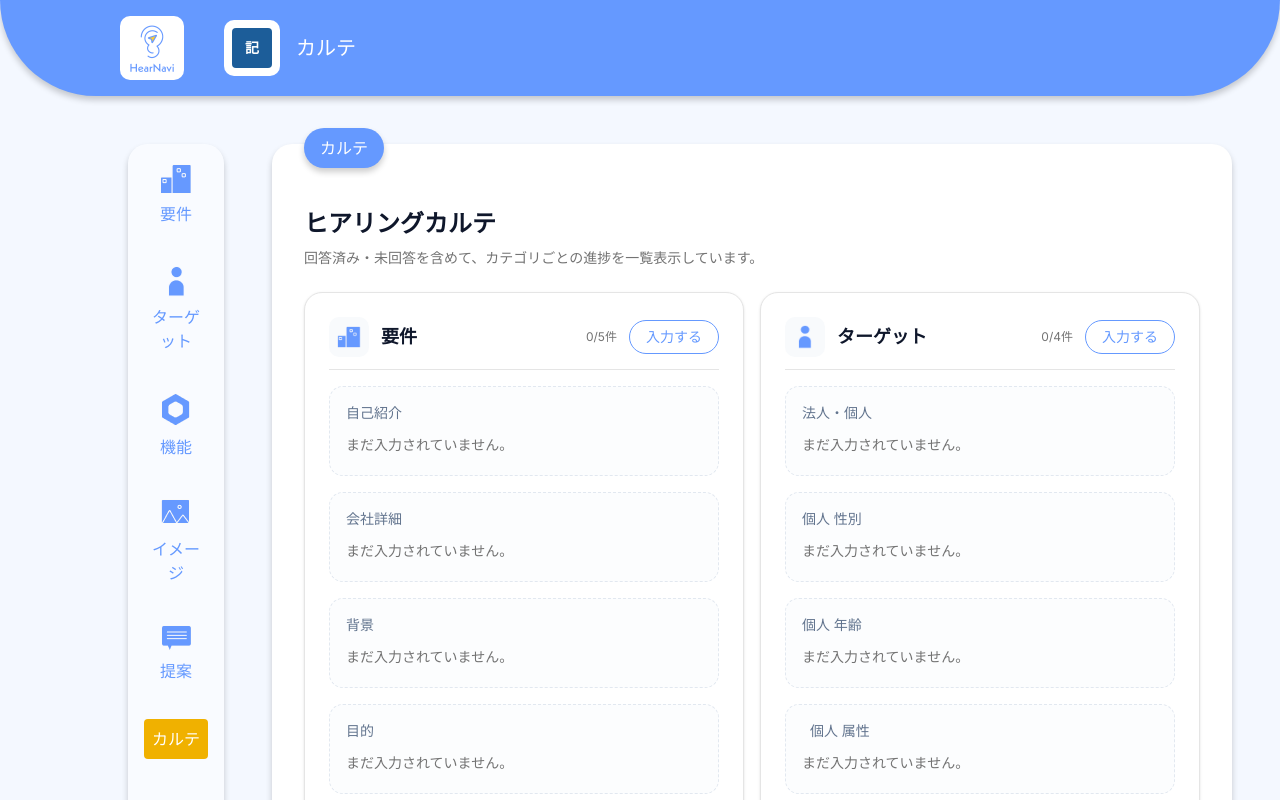
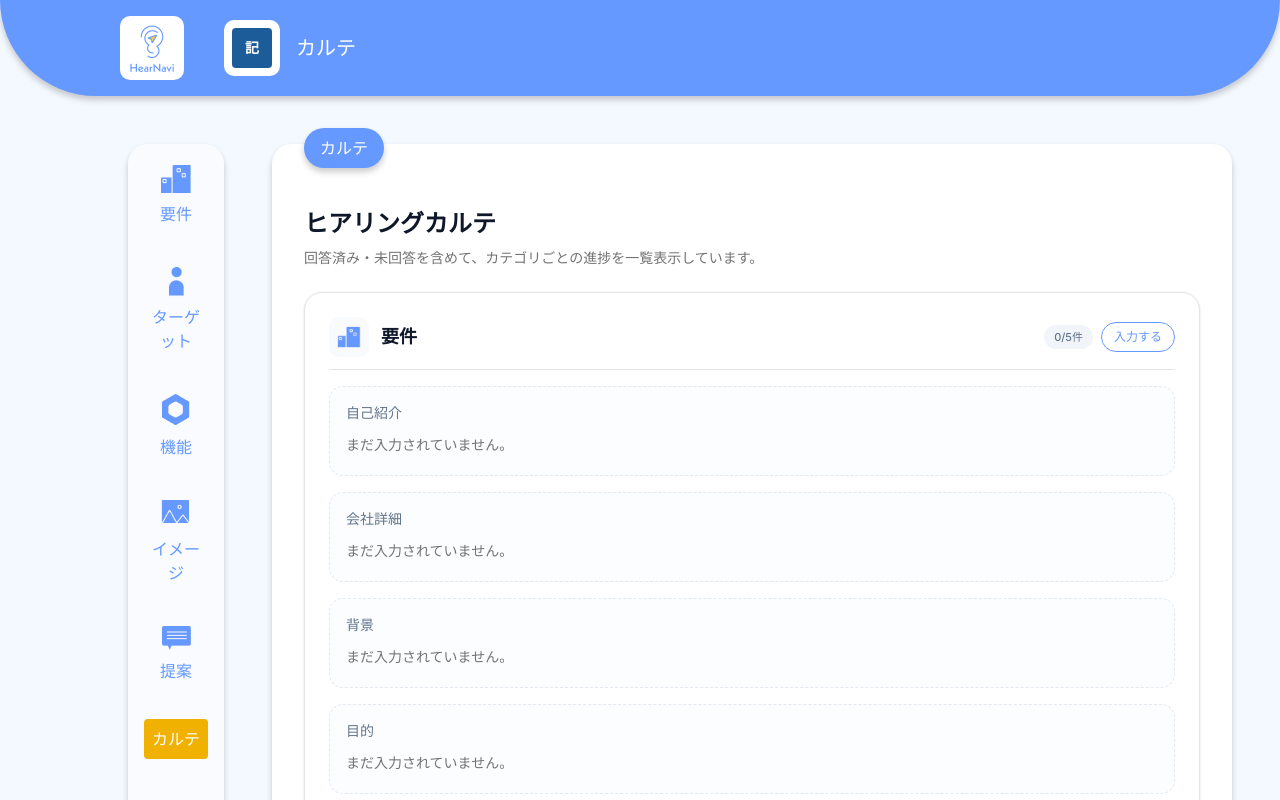
Before and after one commit to aobalab/hear-navi, a Next.js app: page /hearing/record in a window 1280 px wide. Shown: the top 800 px of the page. Built offline with nearby package versions, Linux system fonts and the light colour scheme.

Commit message:
feat: enhance RecordPage layout for requirements category and improve filled count display

```diff
--- a/app/hearing/record/page.tsx
+++ b/app/hearing/record/page.tsx
@@ -466,9 +466,10 @@ export default function RecordPage() {
                             const categoryItems = items[categoryKey] ?? [];
                             const filledCount = categoryItems.filter((item) => item.isFilled).length;
                             const categoryHref = `/hearing/${categoryKey}/${category.sections[0].title}`;
+                            const isRequirementsCategory = categoryKey === "requirements";
 
                             return (
-                                <section key={categoryKey} className="rounded-2xl border border-border bg-white p-6 shadow-sm">
+                                <section key={categoryKey} className={isRequirementsCategory ? "rounded-2xl border border-border bg-white p-6 shadow-sm xl:col-span-2" : "rounded-2xl border border-border bg-white p-6 shadow-sm"}>
                                     <div className="mb-4 flex items-center justify-between gap-4 border-b border-border pb-3">
                                         <div className="flex items-center gap-3">
                                             <figure className="flex h-10 w-10 items-center justify-center rounded-lg bg-slate-50 p-2">
@@ -482,13 +483,15 @@ export default function RecordPage() {
                                                 <h2 className="text-lg font-semibold text-slate-900">{category.label}</h2>
                                             </div>
                                         </div>
-                                        <div className="flex items-center gap-3">
-                                            <span className="text-xs text-muted-foreground">{filledCount}/{categoryItems.length}件</span>
+                                        <div className="flex flex-wrap items-center justify-end gap-2">
+                                            <span className="rounded-full bg-slate-100 px-2.5 py-1 text-[11px] font-medium text-slate-500">
+                                                {filledCount}/{categoryItems.length}件
+                                            </span>
                                             <Link
                                                 href={categoryHref}
                                                 className={filledCount > 0
-                                                    ? "inline-flex items-center rounded-full bg-[#6599FF] px-4 py-1.5 text-sm font-medium text-white transition-opacity hover:opacity-85"
-                                                    : "inline-flex items-center rounded-full border border-[#6599FF] px-4 py-1.5 text-sm font-medium text-[#6599FF] transition-colors hover:bg-[#6599FF]/5"
+                                                    ? "inline-flex items-center rounded-full bg-[#6599FF] px-3 py-1.5 text-xs font-medium text-white transition-opacity hover:opacity-85"
+                                                    : "inline-flex items-center rounded-full border border-[#6599FF] px-3 py-1.5 text-xs font-medium text-[#6599FF] transition-colors hover:bg-[#6599FF]/5"
                                                 }
                                             >
                                                 {filledCount > 0 ? "編集する" : "入力する"}
```
